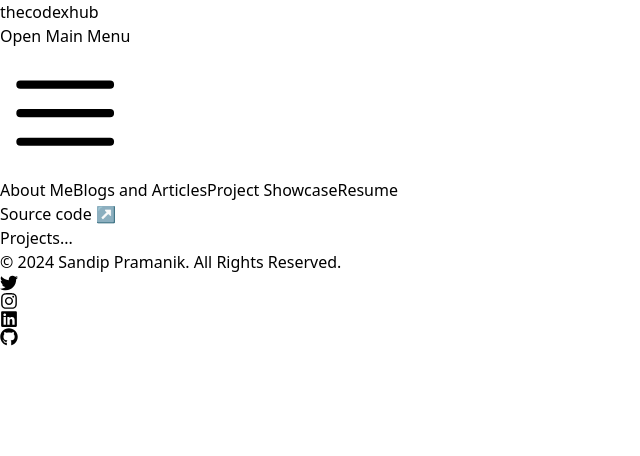
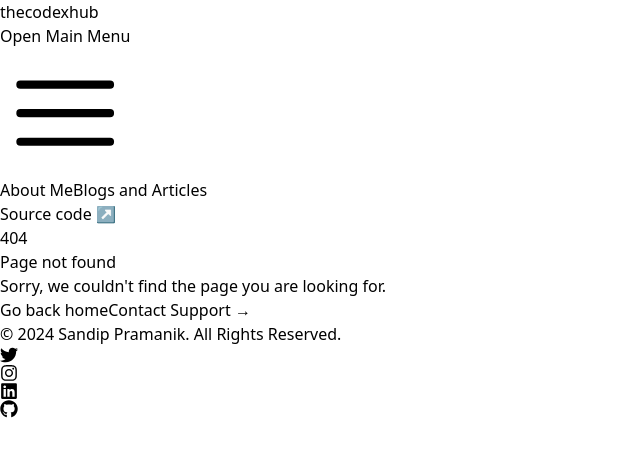
Before and after one commit to thisissandipp/portfolio, a React (Vite) app: page /projects in a window 1280 px wide. Shown: the top 456 px of the page, without its empty margins (0-640 px from the left). Built offline with nearby package versions, Linux system fonts and the light colour scheme.

Commit message:
feat: remove projects and resume, add not found page

```diff
--- a/index.html
+++ b/index.html
@@ -1,5 +1,5 @@
 <!doctype html>
-<html lang="en">
+<html lang="en" class="h-full">
 	<head>
 		<meta charset="UTF-8" />
 		<meta name="viewport" content="width=device-width, initial-scale=1.0" />
@@ -8,7 +8,7 @@
 		<link rel="icon" type="image/x-icon" href="/favicon.ico" />
 		<link rel="stylesheet" href="/src/styles.css" />
 	</head>
-	<body>
+	<body class="h-full">
 		<div id="root"></div>
 		<script type="module" src="/src/main.tsx"></script>
 	</body>
--- a/src/components/NavigationBar/index.tsx
+++ b/src/components/NavigationBar/index.tsx
@@ -6,8 +6,8 @@
 const navigation = [
 	{ name: "About Me", href: "/about" },
 	{ name: "Blogs and Articles", href: "/blogs" },
-	{ name: "Project Showcase", href: "/projects" },
-	{ name: "Resume", href: "/resume" },
+	// { name: "Project Showcase", href: "/projects" },
+	// { name: "Resume", href: "/resume" },
 ];
 
 const portfolioLink = "https://github.com/thecodexhub/portfolio";
--- /dev/null
+++ b/src/pages/NotFound/index.tsx
@@ -0,0 +1,28 @@
+import { Link } from "react-router-dom";
+
+export default function NotFound(): React.ReactElement {
+	return (
+		<div className="relative isolate px-6 pt-14 lg:px-8">
+			<div className="mx-auto max-w-2xl py-32 sm:py-48 lg:py-56">
+				<div className="text-center">
+					<p className="text-base font-semibold text-gray-700">404</p>
+					<h1 className="mt-4 text-3xl font-bold tracking-tight text-gray-900 sm:text-5xl">Page not found</h1>
+					<p className="mt-6 text-base leading-7 text-gray-600">
+						Sorry, we couldn't find the page you are looking for.
+					</p>
+					<div className="mt-10 flex items-center justify-center gap-x-6">
+						<Link
+							className="rounded-md bg-gray-700 px-3.5 py-2.5 text-sm font-semibold text-white shadow-sm hover:bg-gray-600 focus-visible:outline focus-visible:outline-2 focus-visible:outline-offset-2"
+							to="/"
+						>
+							Go back home
+						</Link>
+						<Link className="text-sm font-semibold leading-6 text-gray-900" to="mailto:thecodexhubofficial@gmail.com">
+							Contact Support <span aria-hidden="true">→</span>
+						</Link>
+					</div>
+				</div>
+			</div>
+		</div>
+	);
+}
--- a/src/pages/Projects/index.tsx
+++ /dev/null
@@ -1,5 +0,0 @@
-export default function Projects(): React.ReactElement {
-	return <div className="bg-white relative isolate px-6 pt-14 lg:px-8">
-    Projects...
-  </div>;
-}
--- a/src/pages/Resume/index.tsx
+++ /dev/null
@@ -1,5 +0,0 @@
-export default function Resume(): React.ReactElement {
-	return <div className="bg-white relative isolate px-6 pt-14 lg:px-8">
-    Resume...
-  </div>;
-}
--- a/src/router/AppRouter.tsx
+++ b/src/router/AppRouter.tsx
@@ -6,8 +6,7 @@
 const Landing = React.lazy(() => import("../pages/Landing"));
 const About = React.lazy(() => import("../pages/About"));
 const Blogs = React.lazy(() => import("../pages/Blogs"));
-const Projects = React.lazy(() => import("../pages/Projects"));
-const Resume = React.lazy(() => import("../pages/Resume"));
+const NotFound = React.lazy(() => import("../pages/NotFound"));
 
 export default function AppRouter(): React.ReactElement {
 	return (
@@ -17,8 +16,7 @@
 				<Route element={<Landing />} path="/" />
 				<Route element={<About />} path="/about" />
 				<Route element={<Blogs />} path="/blogs" />
-				<Route element={<Projects />} path="/projects" />
-				<Route element={<Resume />} path="/resume" />
+				<Route element={<NotFound />} path="*" />
 			</Routes>
       <Footer />
 		</>
```
